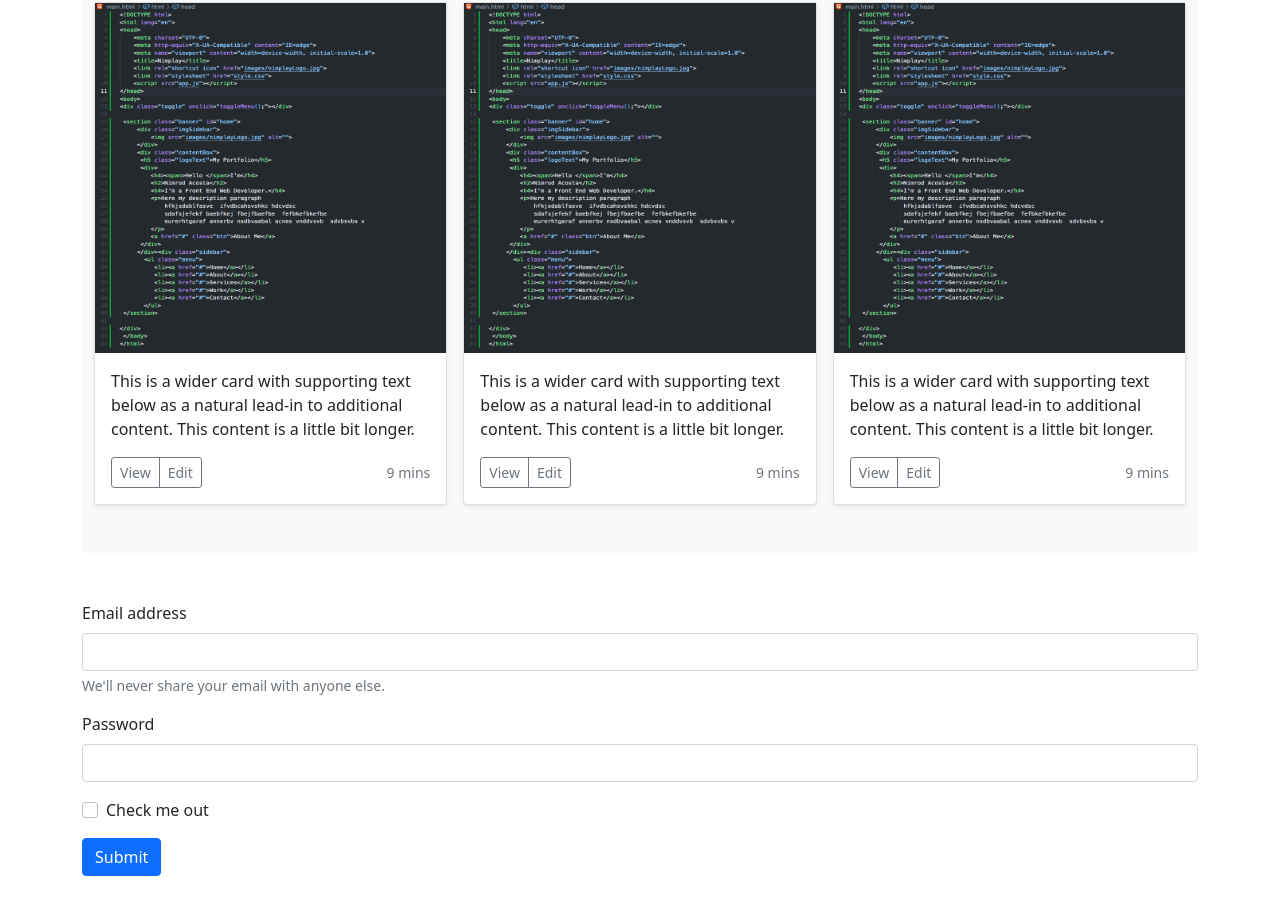
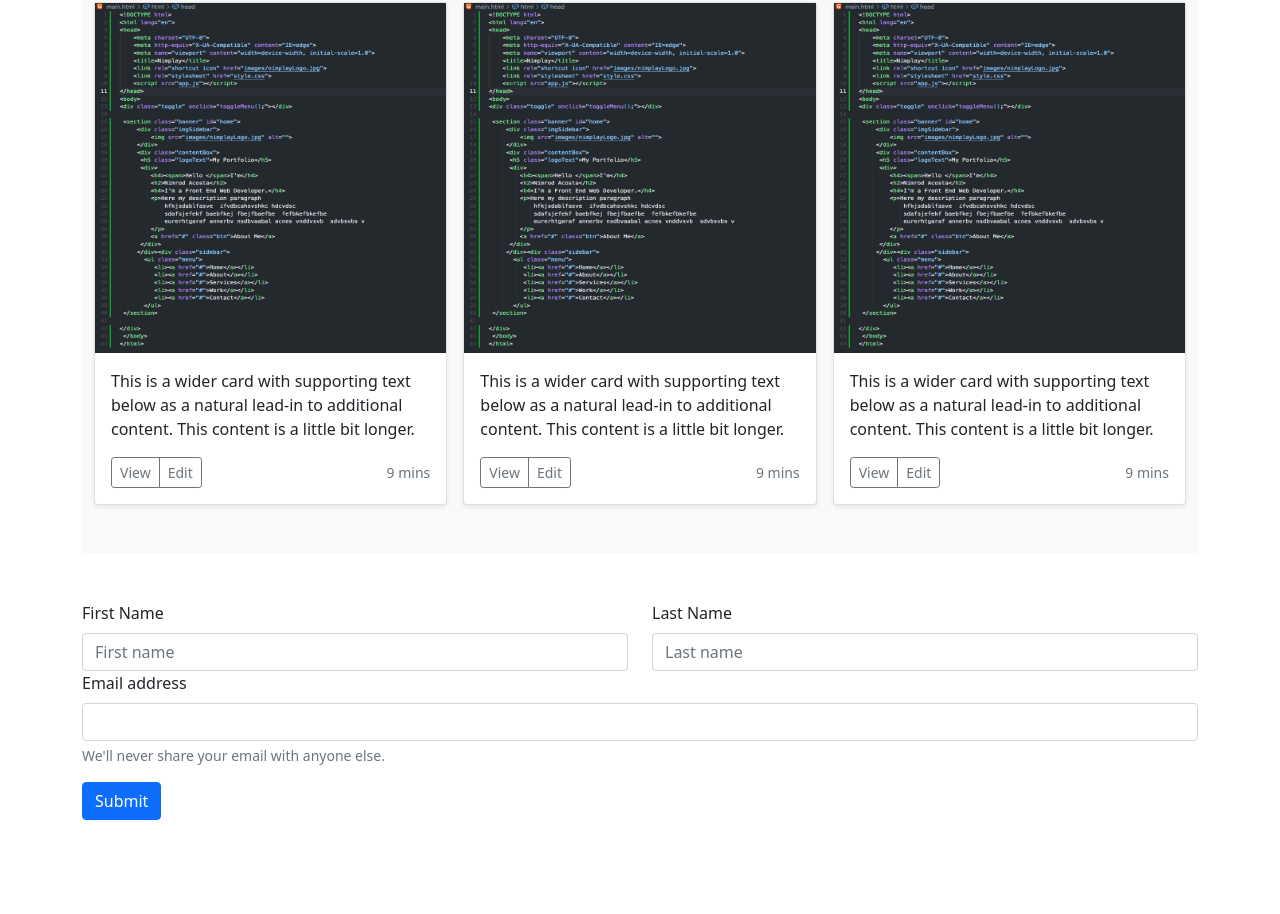
Before and after one commit to nimplay/bootstrap_template, a plain HTML site: page index.html in a window 1280 px wide. Shown: the part 1444-2358 px from the top of the page. After the commit the page ends 2312 px from the top, so only its background shows below. Drawn offline with nearby package versions, Linux system fonts and the light colour scheme.

Commit message:
Add name field in footer form

```diff
--- a/index.html
+++ b/index.html
@@ -1,20 +1,24 @@
 <!DOCTYPE html>
 <html lang="en">
+
 <head>
   <meta charset="UTF-8">
   <meta http-equiv="X-UA-Compatible" content="IE=edge">
   <meta name="viewport" content="width=device-width, initial-scale=1.0">
   <title>Document using Bootstrap |main</title>
   <!--bootstrap css-->
-    <link href="https://cdn.jsdelivr.net/npm/bootstrap@5.0.2/dist/css/bootstrap.min.css" rel="stylesheet" integrity="sha384-EVSTQN3/azprG1Anm3QDgpJLIm9Nao0Yz1ztcQTwFspd3yD65VohhpuuCOmLASjC" crossorigin="anonymous">
+  <link href="https://cdn.jsdelivr.net/npm/bootstrap@5.0.2/dist/css/bootstrap.min.css" rel="stylesheet"
+    integrity="sha384-EVSTQN3/azprG1Anm3QDgpJLIm9Nao0Yz1ztcQTwFspd3yD65VohhpuuCOmLASjC" crossorigin="anonymous">
+</head>
 
-</head>
 <body>
   <!--Nav bar-->
   <nav class="navbar navbar-expand-lg navbar-dark bg-dark">
     <div class="container-fluid">
-          <a class="navbar-brand" href="#"><img src="./images/nimplayLogo.jpg" alt="" width="30" height="30" class="rounded-circle"> Nimplay</a>
-          <button class="navbar-toggler" type="button" data-bs-toggle="collapse" data-bs-target="#navbarSupportedContent" aria-controls="navbarSupportedContent" aria-expanded="false" aria-label="Toggle navigation">
+      <a class="navbar-brand" href="#"><img src="./images/nimplayLogo.jpg" alt="" width="30" height="30"
+          class="rounded-circle"> Nimplay</a>
+      <button class="navbar-toggler" type="button" data-bs-toggle="collapse" data-bs-target="#navbarSupportedContent"
+        aria-controls="navbarSupportedContent" aria-expanded="false" aria-label="Toggle navigation">
         <span class="navbar-toggler-icon"></span>
       </button>
       <div class="collapse navbar-collapse" id="navbarSupportedContent">
@@ -26,13 +30,16 @@
             <a class="nav-link" href="#">Link</a>
           </li>
           <li class="nav-item dropdown">
-                <a class="nav-link dropdown-toggle" href="#" id="navbarDropdown" role="button" data-bs-toggle="dropdown" aria-expanded="false">
+            <a class="nav-link dropdown-toggle" href="#" id="navbarDropdown" role="button" data-bs-toggle="dropdown"
+              aria-expanded="false">
               Dropdown
             </a>
             <ul class="dropdown-menu" aria-labelledby="navbarDropdown">
               <li><a class="dropdown-item" href="#">Action</a></li>
               <li><a class="dropdown-item" href="#">Another action</a></li>
-                  <li><hr class="dropdown-divider"></li>
+              <li>
+                <hr class="dropdown-divider">
+              </li>
               <li><a class="dropdown-item" href="#">Something else here</a></li>
             </ul>
           </li>
@@ -48,7 +55,8 @@
   <main>
     <div id="myCarousel" class="carousel slide" data-bs-ride="carousel">
       <div class="carousel-indicators">
-          <button type="button" data-bs-target="#myCarousel" data-bs-slide-to="0" class="active" aria-current="true" aria-label="Slide 1"></button>
+        <button type="button" data-bs-target="#myCarousel" data-bs-slide-to="0" class="active" aria-current="true"
+          aria-label="Slide 1"></button>
         <button type="button" data-bs-target="#myCarousel" data-bs-slide-to="1" aria-label="Slide 2"></button>
         <button type="button" data-bs-target="#myCarousel" data-bs-slide-to="2" aria-label="Slide 3"></button>
       </div>
@@ -96,7 +104,7 @@
         <span class="visually-hidden">Next</span>
       </button>
     </div>
-    </main>
+
     <!--Marketing Secction-->
     <div class="container marketing my-5">
 
@@ -126,13 +134,13 @@
       </div><!-- /.row -->
 
 
-
       <!--Cards section-->
       <section class="py-5 text-center container">
         <div class="row py-lg-5">
           <div class="col-lg-6 col-md-8 mx-auto">
             <h1 class="fw-light">Album example</h1>
-              <p class="lead text-muted">Something short and leading about the collection below—its contents, the creator, etc. Make it short and sweet, but not too short so folks don’t simply skip over it entirely.</p>
+            <p class="lead text-muted">Something short and leading about the collection below—its contents, the creator,
+              etc. Make it short and sweet, but not too short so folks don’t simply skip over it entirely.</p>
             <p>
               <a href="#" class="btn btn-primary my-2">Main call to action</a>
               <a href="#" class="btn btn-secondary my-2">Secondary action</a>
@@ -149,7 +157,8 @@
               <div class="card shadow-sm">
                 <img height="350px" width="100%" src="./images/code.png" alt="">
                 <div class="card-body">
-                    <p class="card-text">This is a wider card with supporting text below as a natural lead-in to additional content. This content is a little bit longer.</p>
+                  <p class="card-text">This is a wider card with supporting text below as a natural lead-in to
+                    additional content. This content is a little bit longer.</p>
                   <div class="d-flex justify-content-between align-items-center">
                     <div class="btn-group">
                       <button type="button" class="btn btn-sm btn-outline-secondary">View</button>
@@ -164,7 +173,8 @@
               <div class="card shadow-sm">
                 <img height="350px" width="100%" src="./images/code.png" alt="">
                 <div class="card-body">
-                    <p class="card-text">This is a wider card with supporting text below as a natural lead-in to additional content. This content is a little bit longer.</p>
+                  <p class="card-text">This is a wider card with supporting text below as a natural lead-in to
+                    additional content. This content is a little bit longer.</p>
                   <div class="d-flex justify-content-between align-items-center">
                     <div class="btn-group">
                       <button type="button" class="btn btn-sm btn-outline-secondary">View</button>
@@ -179,7 +189,8 @@
               <div class="card shadow-sm">
                 <img height="350px" width="100%" src="./images/code.png" alt="">
                 <div class="card-body">
-                    <p class="card-text">This is a wider card with supporting text below as a natural lead-in to additional content. This content is a little bit longer.</p>
+                  <p class="card-text">This is a wider card with supporting text below as a natural lead-in to
+                    additional content. This content is a little bit longer.</p>
                   <div class="d-flex justify-content-between align-items-center">
                     <div class="btn-group">
                       <button type="button" class="btn btn-sm btn-outline-secondary">View</button>
@@ -194,30 +205,40 @@
         </div>
       </div>
     </div>
+  </main>
 
   <!--form secction-->
+  <footer>
     <div class="container my-5">
       <form>
+        <div class="row">
+          <div class="col">
+            <label for="fullName" class="form-label">First Name</label>
+            <input type="text" class="form-control" placeholder="First name" aria-label="First name">
+          </div>
+          <div class="col">
+            <label for="fullName" class="form-label">Last Name</label>
+            <input type="text" class="form-control" placeholder="Last name" aria-label="Last name">
+          </div>
+        </div>
         <div class="mb-3">
           <label for="exampleInputEmail1" class="form-label">Email address</label>
           <input type="email" class="form-control" id="exampleInputEmail1" aria-describedby="emailHelp">
           <div id="emailHelp" class="form-text">We'll never share your email with anyone else.</div>
         </div>
-            <div class="mb-3">
-              <label for="exampleInputPassword1" class="form-label">Password</label>
-              <input type="password" class="form-control" id="exampleInputPassword1">
-            </div>
-            <div class="mb-3 form-check">
-              <input type="checkbox" class="form-check-input" id="exampleCheck1">
-              <label class="form-check-label" for="exampleCheck1">Check me out</label>
-            </div>
+
+
         <button type="submit" class="btn btn-primary">Submit</button>
       </form>
     </div>
+  </footer>
 
   <!--bootstrap JS-->
- <script src="https://cdn.jsdelivr.net/npm/bootstrap@5.0.2/dist/js/bootstrap.bundle.min.js" integrity="sha384-MrcW6ZMFYlzcLA8Nl+NtUVF0sA7MsXsP1UyJoMp4YLEuNSfAP+JcXn/tWtIaxVXM" crossorigin="anonymous"></script>
+  <script src="https://cdn.jsdelivr.net/npm/bootstrap@5.0.2/dist/js/bootstrap.bundle.min.js"
+    integrity="sha384-MrcW6ZMFYlzcLA8Nl+NtUVF0sA7MsXsP1UyJoMp4YLEuNSfAP+JcXn/tWtIaxVXM"
+    crossorigin="anonymous"></script>
 
 
 </body>
+
 </html>
```
Lines whose indentation alone changed are shown as unchanged.
